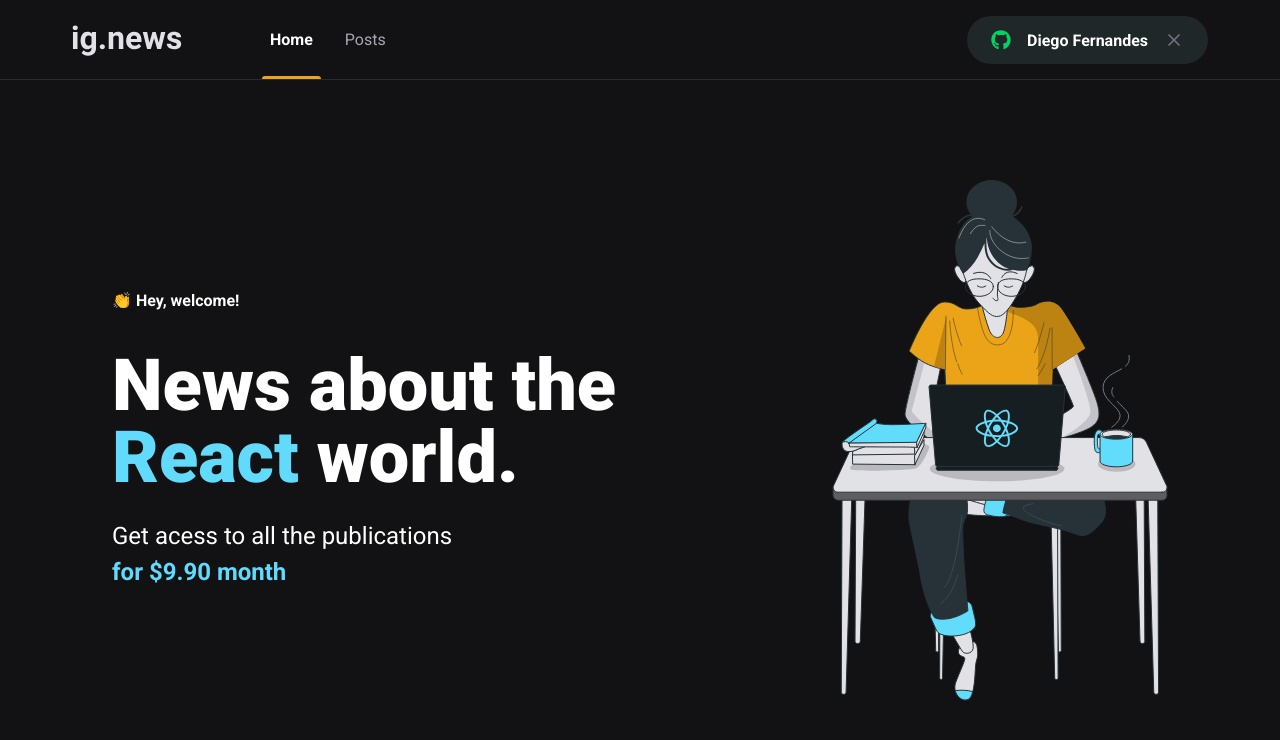
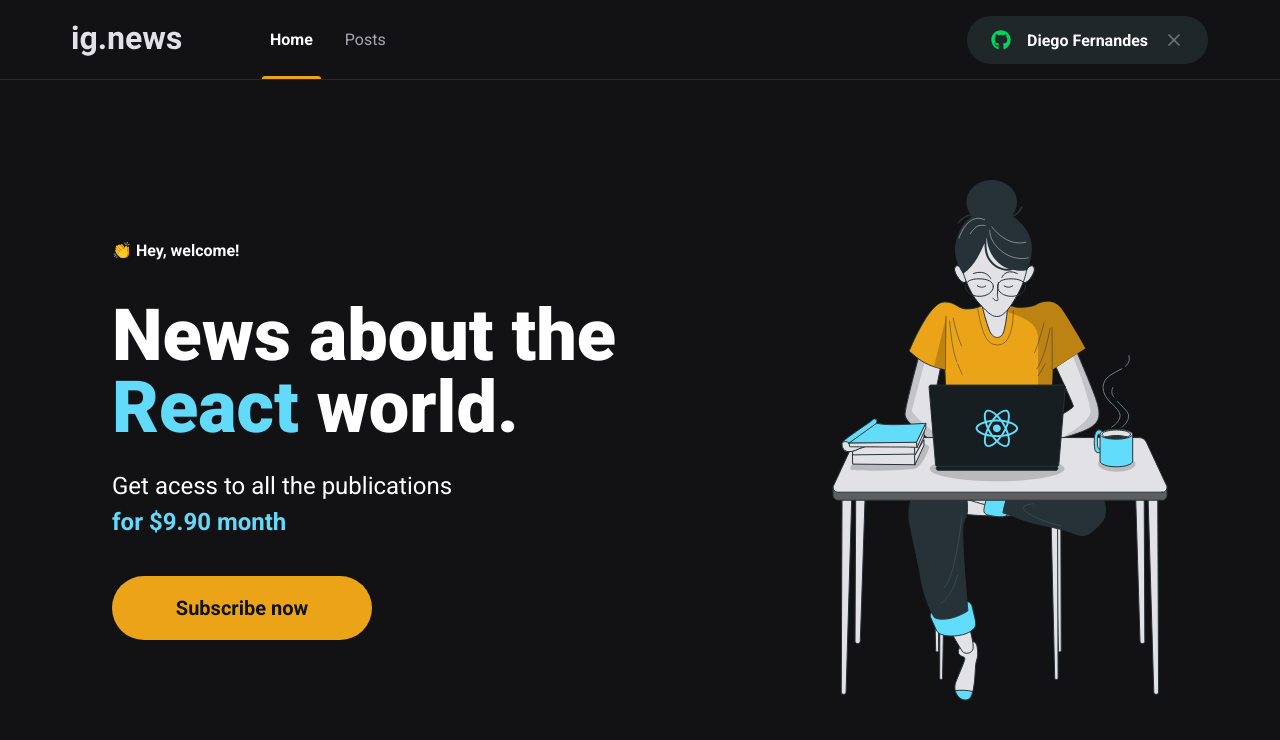
Before and after one commit to danield-dcc/inews, a Next.js app: page / in a window 1280 px wide. Shown: the top 740 px of the page. Built offline with nearby package versions, Linux system fonts and the light colour scheme.

Commit message:
✨ Add subscribe button

```diff
--- /dev/null
+++ b/src/components/SubscribeButton/index.tsx
@@ -0,0 +1,12 @@
+import styles from './styles.module.scss'
+
+export function SubscribeButton(){
+    return (
+        <button
+        type="button"
+        className={styles.subscribeButton}
+        >
+            Subscribe now
+        </button>
+    );
+}
--- /dev/null
+++ b/src/components/SubscribeButton/styles.module.scss
@@ -0,0 +1,21 @@
+.subscribeButton{
+    //margin definida pelo contexto que define o espaçamento dos elementos no seu interior
+    width: 260px;
+    height: 4rem;
+    border: 0;
+    border-radius: 2rem;
+    background: var(--yellow-500);
+    color: var(--gray-900);
+    font-size: 1.25rem;
+    font-weight: bold;
+
+    display: flex;
+    align-items: center;
+    justify-content: center;
+
+    transition: filter 0.2s;
+
+    &:hover{
+        filter: brightness(0.8);
+    }
+}
--- a/src/pages/home.module.scss
+++ b/src/pages/home.module.scss
@@ -13,31 +13,35 @@
     max-width: 600px;
 
     //pega apenas o primeiro span
-    > span{
+    > span {
         font-size: 1,5rem;
         font-weight: bold;
     }
 
-    h1{
+    h1 {
         font-size: 4.5rem;
         line-height: 4.5rem;
         font-weight: 900;
         margin-top: 2.5rem;
 
-        span{
+        span {
             color: var(--cyan-500);
         }
     }
 
-    p{
+    p {
         font-size: 1.5rem;
         line-height: 2.25rem;
         margin-top: 1.5rem;
 
-        span{
+        span {
             color: var(--cyan-500);
             font-weight: bold;
         }
     }
 
+    button {
+        margin-top: 2.25rem;
+    }
+
 }
--- a/src/pages/index.tsx
+++ b/src/pages/index.tsx
@@ -1,5 +1,6 @@
 import Head from 'next/head';
 import Image from 'next/image';
+import { SubscribeButton } from '../components/SubscribeButton';
 import styles from  './home.module.scss';
 
 export default function Home() {
@@ -17,6 +18,7 @@
             Get acess to all the publications <br />
             <span>for $9.90 month</span>
           </p>
+          <SubscribeButton />
         </section>
 
         <img src='/images/avatar.svg' alt='Girl coding' />
```
